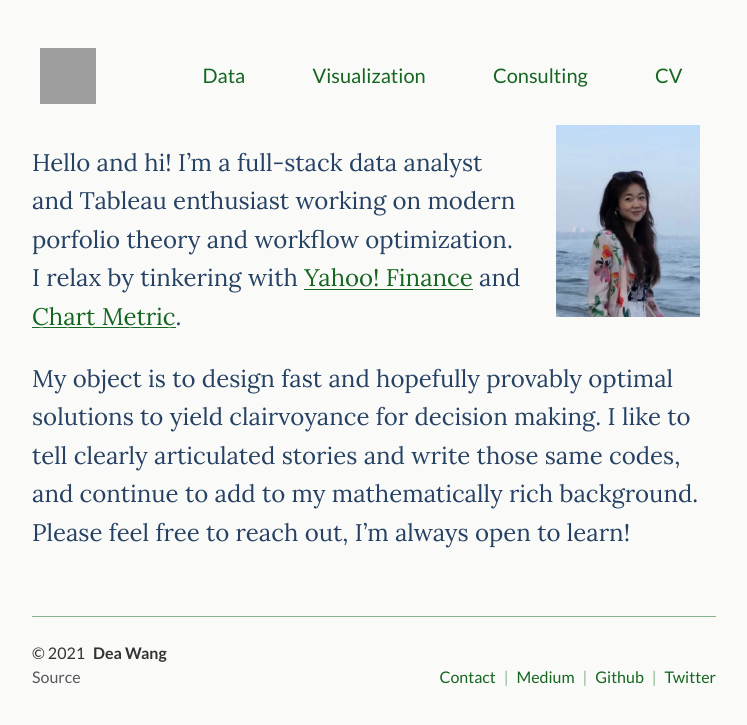
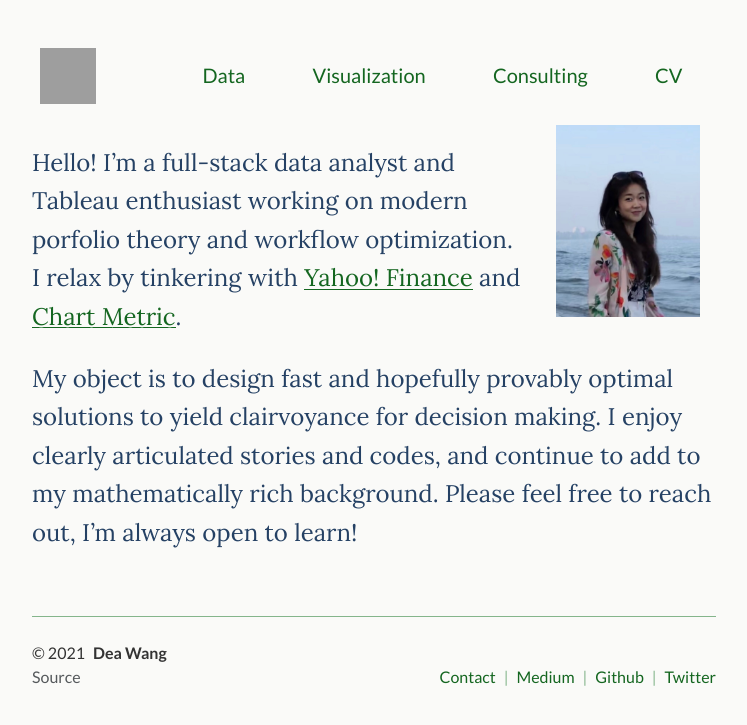
Before and after one commit to deawyk/deawyk.github.io, a Jekyll site: the page built from index.md, in a window 1280 px wide. Shown: the top 725 px of the page, without its empty margins (266-1013 px from the left). Built offline with Jekyll 4.4.1, drawn with Linux system fonts in a browser that asks for light colours; grey boxes are pictures that could not be loaded.

Commit message:
Update index.md

```diff
--- a/index.md
+++ b/index.md
@@ -19,9 +19,9 @@ title: Dea Wang
 {:/}
 
 <div class="lead lead-about">
-Hello and hi! I'm a full-stack data analyst and Tableau enthusiast working on modern porfolio theory and workflow optimization. I relax by tinkering with [Yahoo! Finance](https://pypi.org/project/yfinance/) and [Chart Metric](https://www.chartmetric.com/).
+Hello! I'm a full-stack data analyst and Tableau enthusiast working on modern porfolio theory and workflow optimization. I relax by tinkering with [Yahoo! Finance](https://pypi.org/project/yfinance/) and [Chart Metric](https://www.chartmetric.com/).
 
-My object is to design fast and hopefully provably optimal solutions to yield clairvoyance for decision making. I like to tell clearly articulated stories and write those same codes, and continue to add to my mathematically rich background. Please feel free to reach out, I'm always open to learn!
+My object is to design fast and hopefully provably optimal solutions to yield clairvoyance for decision making. I enjoy clearly articulated stories and codes, and continue to add to my mathematically rich background. Please feel free to reach out, I'm always open to learn!
 </div>
 
 
```
